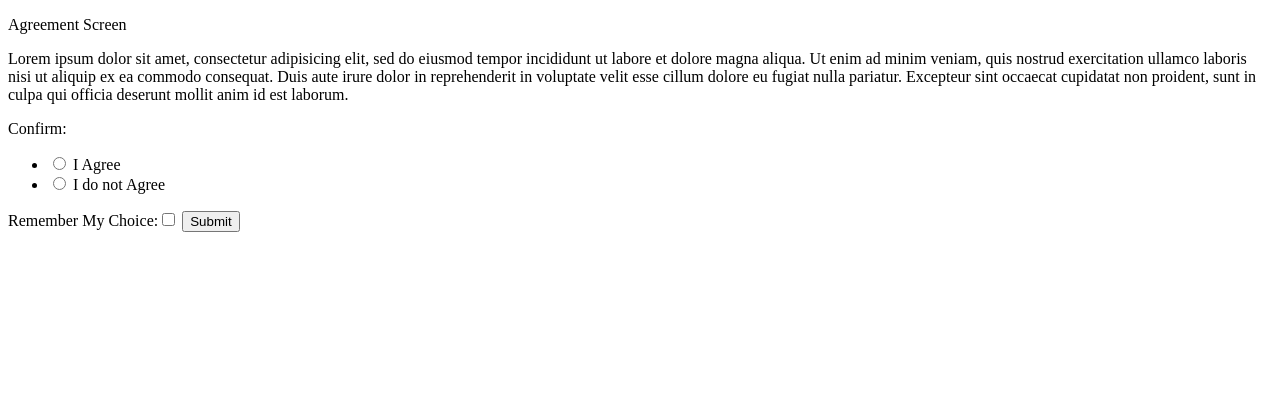
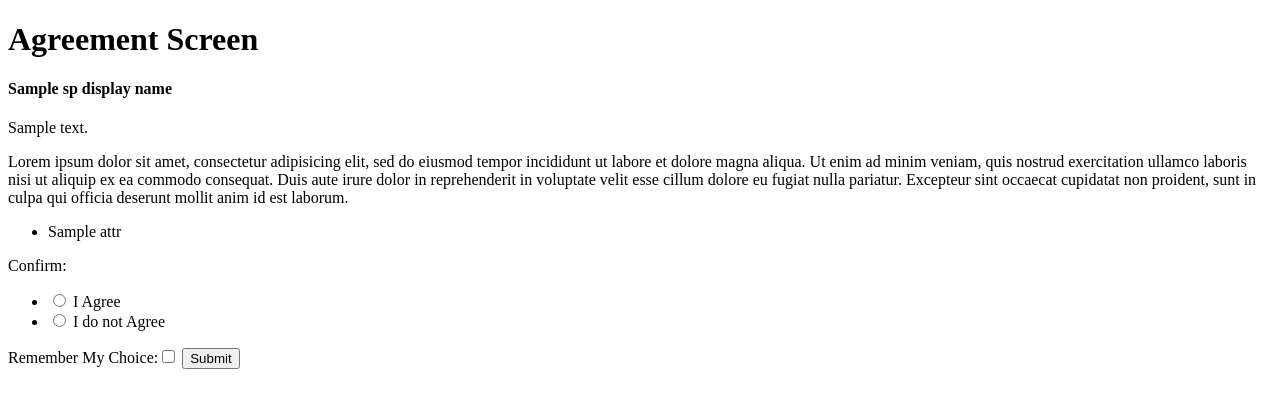
Before and after one commit to OTA-Insight/djangosaml2idp, a Django app: template djangosaml2idp/templates/djangosaml2idp/user_agreement.html in a window 1280 px wide. Shown: the top 408 px of the page. Run offline with Django 3.2, Linux system fonts and the light colour scheme; tables that the repository leaves empty hold one stand-in row (values such as "Sample post"); the template is opened without the code that fills it: values that come from a table or form of the project are taken from there, most other values are stand-ins (such as "Sample title", 1, 10 or a date in 2020); parts of the project's set-up code (start-up, migrations or seed data) failed here and were passed over.

Commit message:
Added sp general info and attrs in agreement screen

```diff
--- a/djangosaml2idp/templates/djangosaml2idp/user_agreement.html
+++ b/djangosaml2idp/templates/djangosaml2idp/user_agreement.html
@@ -11,9 +11,20 @@
 <body>
     <form method="post" action="">
         {% csrf_token %}
-        <p>{% trans "Agreement Screen" %}</p>
+        <h1>{% trans "Agreement Screen" %}</h1>
+        <h4>{{ sp_display_name }}</h4>
+        <p>{{ sp_display_description }}</p>
         <div>
         <p>{% lorem %}</p>
+
+        <div>
+            <ul>
+        {% for attr in attrs_passed_to_sp %}
+            <li>{{ attr }}</li>
+        {% endfor %}
+            </ul>
+        </div>
+
         </div>
             {{ form }}
         </div>
```
